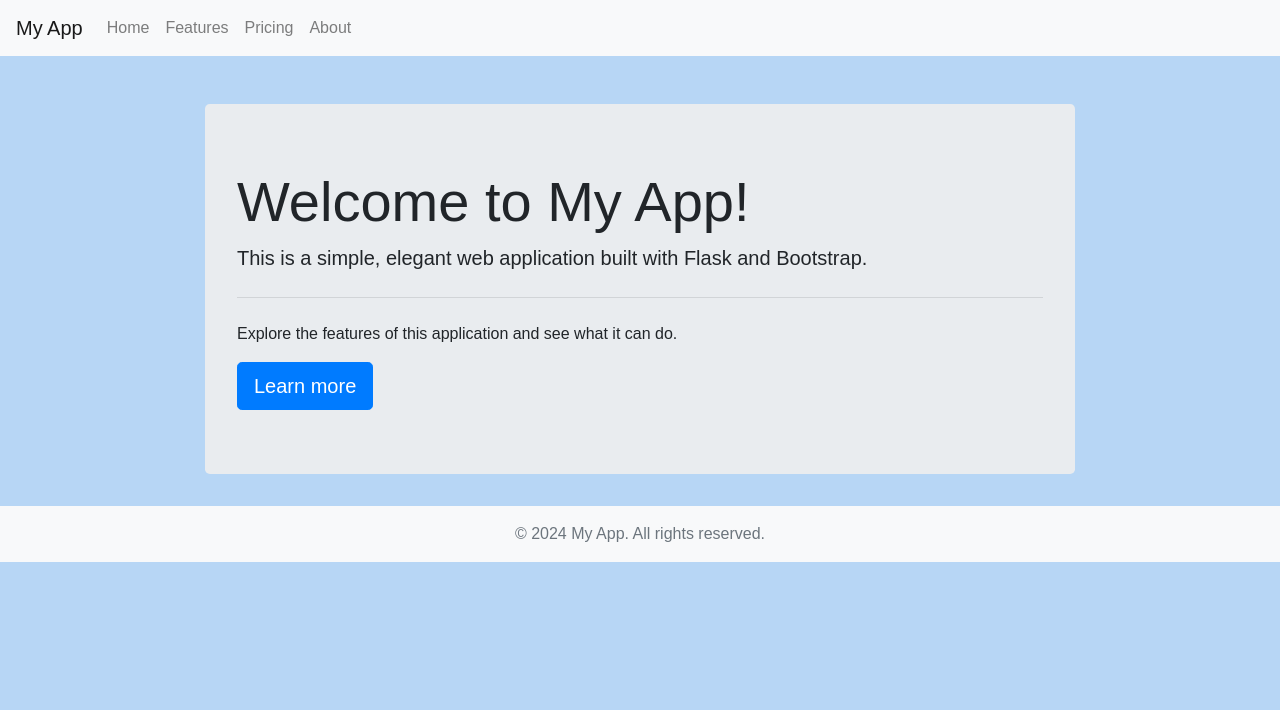
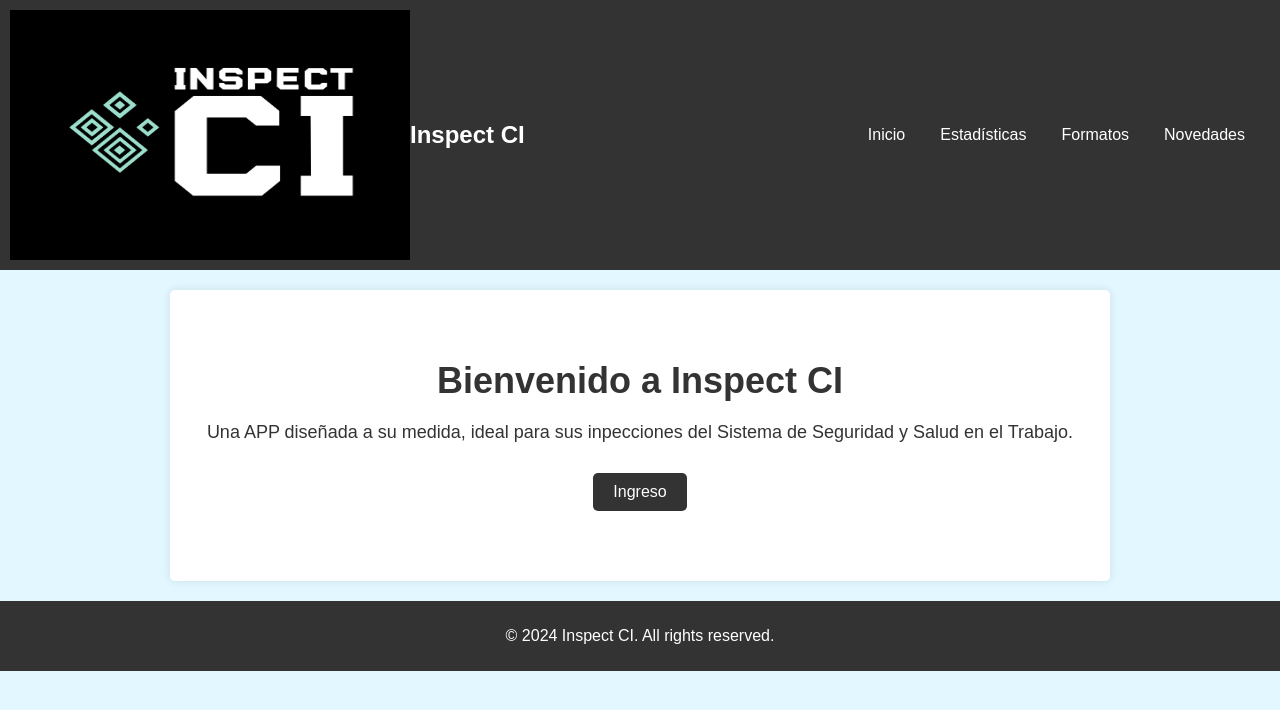
Before and after one commit to KristianIbanez/Inspect-CI, a Flask app: page / in a window 1280 px wide. Shown: the top 710 px of the page. Run offline with Flask 3, Linux system fonts and the light colour scheme; some libraries are stand-ins or nearby versions.

Commit message:
se agrega carpeta img, se modifica codigo desde o, hay error no muetra el logo

```diff
--- a/app/static/css/Styles.css
+++ b/app/static/css/Styles.css
@@ -1,17 +1,72 @@
 /* General styles */
 body {
     font-family: Arial, sans-serif;
-    background-color: #b7d6f5;
+    margin: 0;
+    padding: 0;
+    background-color: #e2f7ff;
+    color: #333;
 }
+
 
 /* Navbar styles */
 .navbar {
-    margin-bottom: 20px;
+    background-color: #333;
+    color: white;
+    padding: 10px;
+    display: flex;
+    justify-content: space-between;
+    align-items: center;
+}
+
+.navbar-brand {
+    font-size: 24px;
+    font-weight: bold;
+    margin-right: 20px;
+}
+
+.navbar-nav {
+    list-style: none;
+    margin: 0;
+    padding: 0;
+    display: flex;
+    flex-grow: 1;
+    justify-content: flex-end;
+}
+
+.navbar-nav .nav-item {
+    margin-right: 15px;
+}
+
+.navbar-nav .nav-item a {
+    color: white;
+    text-decoration: none;
+    padding: 5px 10px;
+    border-radius: 3px;
+}
+
+.navbar-nav .nav-item a:hover {
+    background-color: #555;
+}
+
+.navbar > * {
+    display: flex;
+    align-items: center;
+}
+
+/* Container styles */
+.container {
+    max-width: 900px;
+    margin: 20px auto;
+    padding: 20px;
+    background-color: white;
+    border-radius: 5px;
+    box-shadow: 0 0 10px rgba(0, 0, 0, 0.1);
 }
 
 /* Footer styles */
 .footer {
-    background-color: #f8f9fa;
+    background-color: #333;
+    color: white;
     text-align: center;
     padding: 10px 0;
     position: relative;
@@ -19,7 +74,32 @@ body {
     width: 100%;
 }
 
-/* Custom container styles */
-.container {
-    max-width: 900px;
+
+/* Welcome section styles */
+.welcome-section {
+    text-align: center;
+    margin: 50px 0;
 }
+
+.welcome-section h1 {
+    font-size: 36px;
+    margin-bottom: 20px;
+}
+
+.welcome-section p {
+    font-size: 18px;
+    margin-bottom: 30px;
+}
+
+.welcome-section .btn {
+    display: inline-block;
+    padding: 10px 20px;
+    background-color: #333;
+    color: white;
+    text-decoration: none;
+    border-radius: 5px;
+}
+
+.welcome-section .btn:hover {
+    background-color: #555;
+}
--- a/app/templates/Base.html
+++ b/app/templates/Base.html
@@ -1,58 +1,44 @@
 <!DOCTYPE html>
 <html lang="en">
   <head>
-    <meta charset="UTF-8">
-    <meta name="viewport" content="width=device-width, initial-scale=1.0">
-    <title>{% block title %}My App{% endblock %}</title>
-    <!-- Bootstrap CSS -->
-    <link href="https://stackpath.bootstrapcdn.com/bootstrap/4.5.2/css/bootstrap.min.css" rel="stylesheet">
-    <!-- Custom CSS -->
-    <link rel="stylesheet" href="{{ url_for('static', filename='css/styles.css') }}">
+    <meta charset="UTF-8" />
+    <meta name="viewport" content="width=device-width, initial-scale=1.0" />
+    <title>{% block title %}Inspect CI{% endblock %}</title>
+    <link
+      rel="stylesheet"
+      href="{{ url_for('static', filename='css/styles.css') }}"
+    />
   </head>
   <body>
     <!-- Navbar -->
-    <nav class="navbar navbar-expand-lg navbar-light bg-light">
-        <a class="navbar-brand" href="#">My App</a>
-        <button class="navbar-toggler" type="button" data-toggle="collapse" data-target="#navbarNav" aria-controls="navbarNav" aria-expanded="false" aria-label="Toggle navigation">
-            <span class="navbar-toggler-icon"></span>
-        </button>
-        <div class="collapse navbar-collapse" id="navbarNav">
+    <header>
+      <nav class="navbar">
+        <img
+          src="{{ url_for('static', filename='img/LOGO JPG-01(1).jpg') }}"
+          alt="Logo"
+          width="400"
+          height="250"
+        />
+        <div class="navbar-brand">Inspect CI</div>
         <ul class="navbar-nav">
-                <li class="nav-item">
-                    <a class="nav-link" href="/">Home</a>
-                </li>
-                <li class="nav-item">
-                    <a class="nav-link" href="#">Features</a>
-                </li>
-                <li class="nav-item">
-                    <a class="nav-link" href="#">Pricing</a>
-                </li>
-                <li class="nav-item">
-                    <a class="nav-link" href="#">About</a>
-                </li>
+          <li class="nav-item"><a href="/">Inicio</a></li>
+          <li class="nav-item"><a href="#">Estadísticas</a></li>
+          <li class="nav-item"><a href="#">Formatos</a></li>
+          <li class="nav-item"><a href="#">Novedades</a></li>
         </ul>
-        </div>
       </nav>
+    </header>
 
     <!-- Main Content -->
-    <div class="container mt-5">
+    <div class="container">
       {% block content %}
       <!-- Page-specific content will go here -->
       {% endblock %}
     </div>
 
     <!-- Footer -->
-    <footer class="footer mt-auto py-3 bg-light">
-        <div class="container">
-            <span class="text-muted">&copy; 2024 My App. All rights reserved.</span>
-        </div>
+    <footer class="footer">
+      <p>&copy; 2024 Inspect CI. All rights reserved.</p>
     </footer>
-
-    <!-- Bootstrap JS and dependencies -->
-    <script src="https://code.jquery.com/jquery-3.5.1.slim.min.js"></script>
-    <script src="https://cdn.jsdelivr.net/npm/@popperjs/core@2.0.7/dist/umd/popper.min.js"></script>
-    <script src="https://stackpath.bootstrapcdn.com/bootstrap/4.5.2/js/bootstrap.min.js"></script>
-    <!-- Custom JS -->
-    <script src="{{ url_for('static', filename='js/scripts.js') }}"></script>
   </body>
 </html>
--- a/app/templates/Index.html
+++ b/app/templates/Index.html
@@ -3,11 +3,9 @@
 {% block title %}Welcome{% endblock %}
 
 {% block content %}
-<div class="jumbotron">
-    <h1 class="display-4">Welcome to My App!</h1>
-    <p class="lead">This is a simple, elegant web application built with Flask and Bootstrap.</p>
-    <hr class="my-4">
-    <p>Explore the features of this application and see what it can do.</p>
-    <a class="btn btn-primary btn-lg" href="#" role="button">Learn more</a>
+<div class="welcome-section">
+    <h1>Bienvenido a Inspect CI</h1>
+    <p>Una APP diseñada a su medida, ideal para sus inpecciones del Sistema de Seguridad y Salud en el Trabajo.</p>
+    <a href="#" class="btn">Ingreso</a>
 </div>
 {% endblock %}
```
Also changed, not shown: app/static/img/LOGO JPG-01(1).jpg (renamed from Img/LOGO JPG-01(1).jpg), app/static/img/LOGO JPG-01.jpg (renamed from Img/LOGO JPG-01.jpg), app/static/img/LOGO PNG SIN FONDO-01(1).png (renamed from Img/LOGO PNG SIN FONDO-01(1).png), app/static/img/LOGO PNG SIN FONDO-01.png (renamed from Img/LOGO PNG SIN FONDO-01.png), app/static/img/logo degradado-01(1).jpg (renamed from Img/logo degradado-01(1).jpg), app/static/img/logo degradado-01.jpg (renamed from Img/logo degradado-01.jpg), 8 other files. Lines whose indentation alone changed are shown as unchanged.
